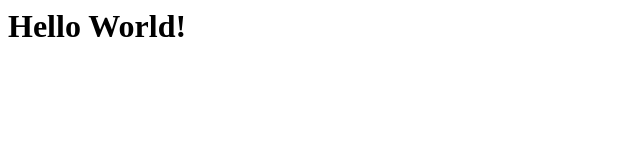
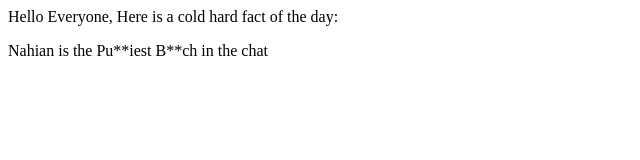
Before and after one commit to tanvir10029/hello-stuff, a plain HTML site: page index.html in a window 1280 px wide. Shown: the whole page, without its empty margins (0-640 px from the left). Drawn offline with Linux system fonts and the light colour scheme.

Commit message:
Update index.html

```diff
--- a/index.html
+++ b/index.html
@@ -1 +1,2 @@
-<h1>Hello World!</h1>
+<p>Hello Everyone, Here is a cold hard fact of the day:</p>
+<p>Nahian is the Pu**iest B**ch in the chat</p>
```
